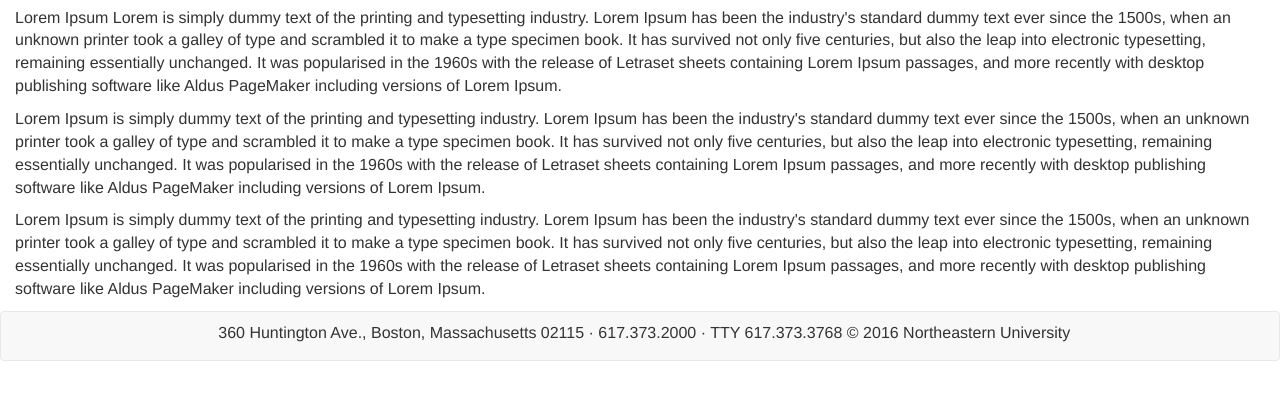
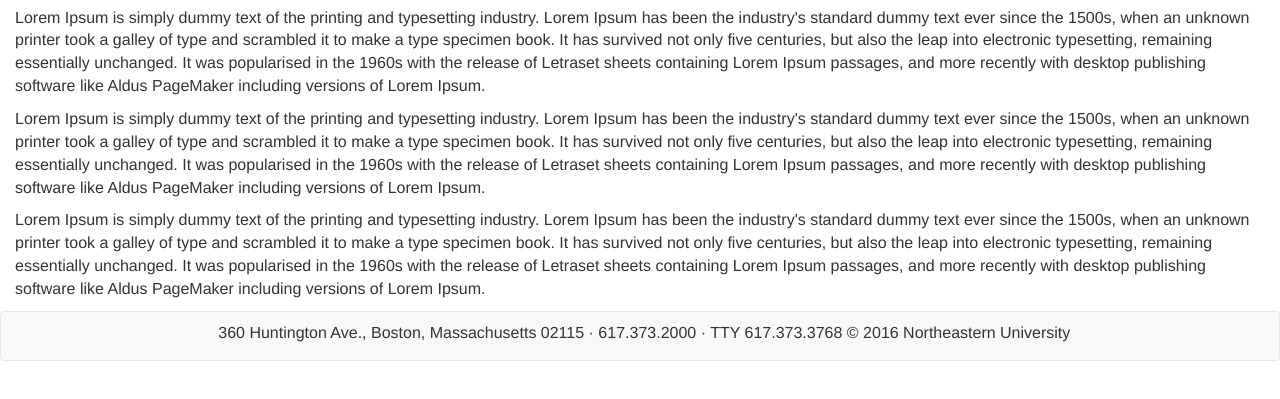
Before and after one commit to parthahluwalia/CCIS_SPACE, a website: page public/index.html at #/home in a window 1280 px wide. Shown: the part 123-522 px from the top of the page. Drawn offline with nearby package versions, Linux system fonts and the light colour scheme; some packages are replaced by stand-ins of ours.

```diff
--- a/public/views/home/home.view.html
+++ b/public/views/home/home.view.html
@@ -2,7 +2,7 @@
     <h1>Home View : Landing Page</h1>
 
     <p>
-        Lorem Ipsum Lorem is simply dummy text of the printing and typesetting industry. Lorem Ipsum has been the industry's standard dummy text ever since the 1500s, when an unknown printer took a galley of type and scrambled it to make a type specimen book. It has survived not only five centuries, but also the leap into electronic typesetting, remaining essentially unchanged. It was popularised in the 1960s with the release of Letraset sheets containing Lorem Ipsum passages, and more recently with desktop publishing software like Aldus PageMaker including versions of Lorem Ipsum.
+        Lorem Ipsum  is simply dummy text of the printing and typesetting industry. Lorem Ipsum has been the industry's standard dummy text ever since the 1500s, when an unknown printer took a galley of type and scrambled it to make a type specimen book. It has survived not only five centuries, but also the leap into electronic typesetting, remaining essentially unchanged. It was popularised in the 1960s with the release of Letraset sheets containing Lorem Ipsum passages, and more recently with desktop publishing software like Aldus PageMaker including versions of Lorem Ipsum.
     </p>
 
     <p>
```
